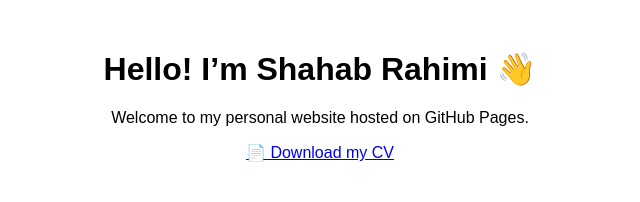
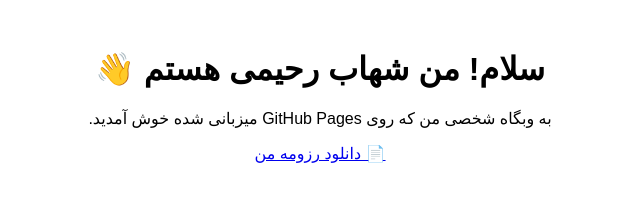
Before and after one commit to shahabrahimi1360-netizen/shahabrahimi1360-netizen.github.io, a plain HTML site: page index.html in a window 1280 px wide. Shown: the whole page, without its empty margins (320-960 px from the left). Drawn offline with Linux system fonts and the light colour scheme.

Commit message:
Translate website to Persian

```diff
--- a/index.html
+++ b/index.html
@@ -1,17 +1,17 @@
 <!DOCTYPE html>
-<html lang="en">
+<html lang="fa">
 <head>
   <meta charset="UTF-8">
   <meta name="viewport" content="width=device-width, initial-scale=1.0">
-  <title>Shahab Rahimi</title>
+  <title>شهاب رحیمی</title>
 </head>
-<body style="font-family:sans-serif; text-align:center; margin-top:50px;">
-  <h1>Hello! I’m Shahab Rahimi 👋</h1>
-  <p>Welcome to my personal website hosted on GitHub Pages.</p>
+<body style="font-family:sans-serif; text-align:center; margin-top:50px; direction: rtl;">
+  <h1>سلام! من شهاب رحیمی هستم 👋</h1>
+  <p>به وبگاه شخصی من که روی GitHub Pages میزبانی شده خوش آمدید.</p>
 
-  <!-- Download link for CV -->
+  <!-- لینک دانلود رزومه -->
   <p>
-    <a href="ShahabRahimi_CV.pdf" target="_blank">📄 Download my CV</a>
+    <a href="ShahabRahimi_CV.pdf" target="_blank">📄 دانلود رزومه من</a>
   </p>
 
   <!-- Trigger GitHub Pages rebuild -->
```
